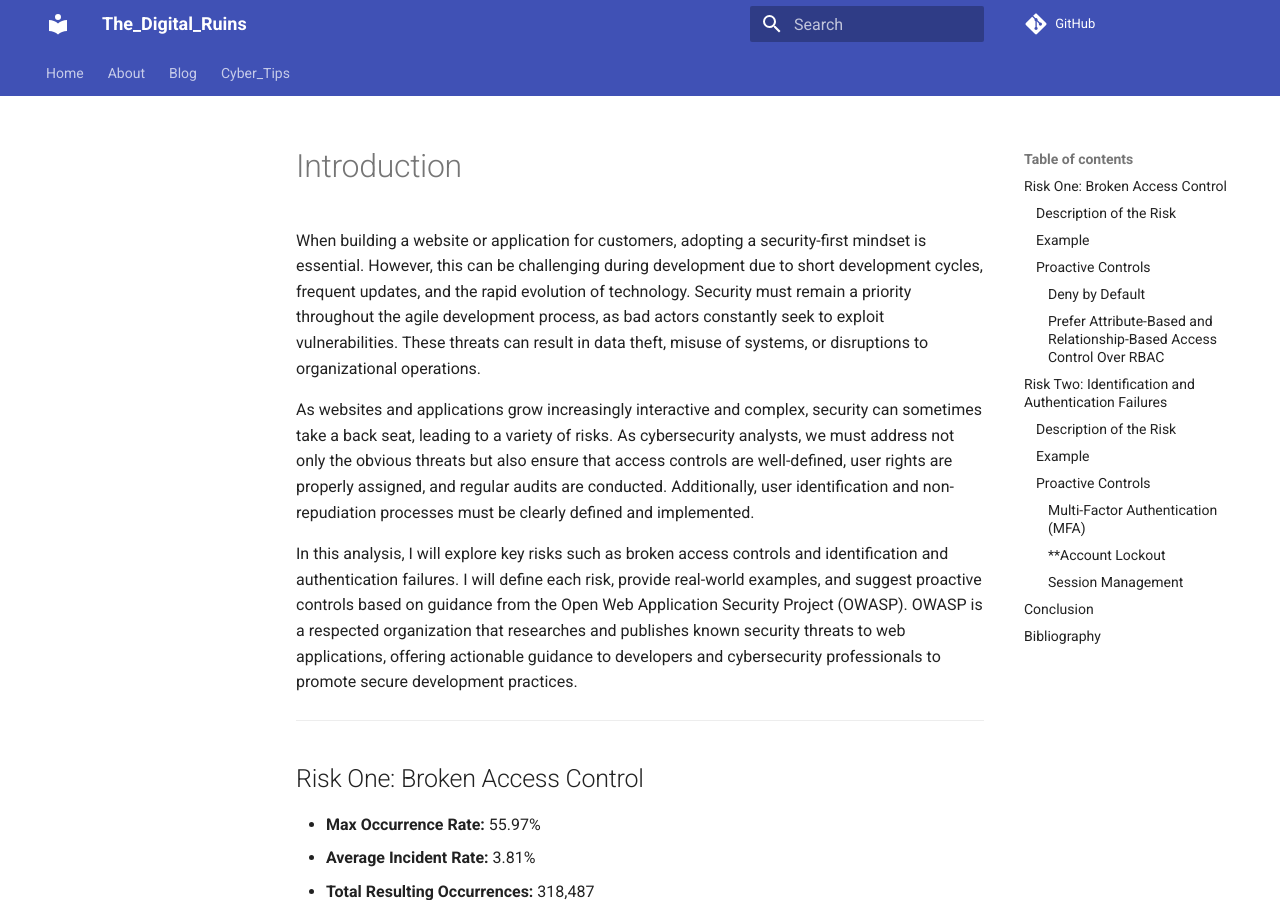
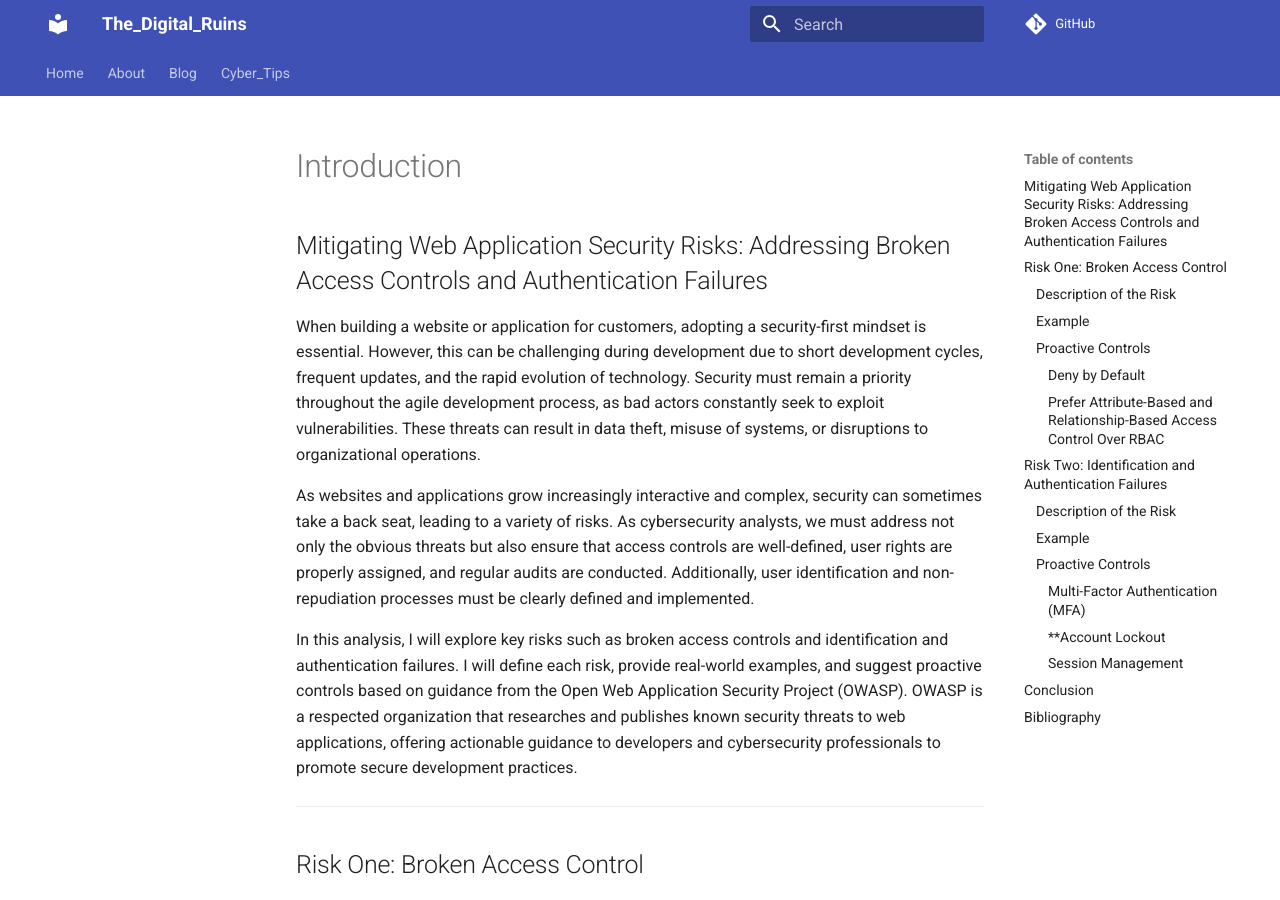
Before and after one commit to marjeanm/The_Digital_Ruins-, an MkDocs documentation site: the page built from docs/Blog/webapplicationsecurity.md, in a window 1280 px wide and 900 px high. Built offline with MkDocs 1.6.1 and Material for MkDocs 9.7.7, drawn with Linux system fonts in a browser that asks for light colours.

Commit message:
added article title

```diff
--- a/docs/Blog/webapplicationsecurity.md
+++ b/docs/Blog/webapplicationsecurity.md
@@ -1,4 +1,6 @@
 # Introduction
+
+## Mitigating Web Application Security Risks: Addressing Broken Access Controls and Authentication Failures
 
 When building a website or application for customers, adopting a security-first mindset is essential. However, this can be challenging during development due to short development cycles, frequent updates, and the rapid evolution of technology. Security must remain a priority throughout the agile development process, as bad actors constantly seek to exploit vulnerabilities. These threats can result in data theft, misuse of systems, or disruptions to organizational operations.
 
```
